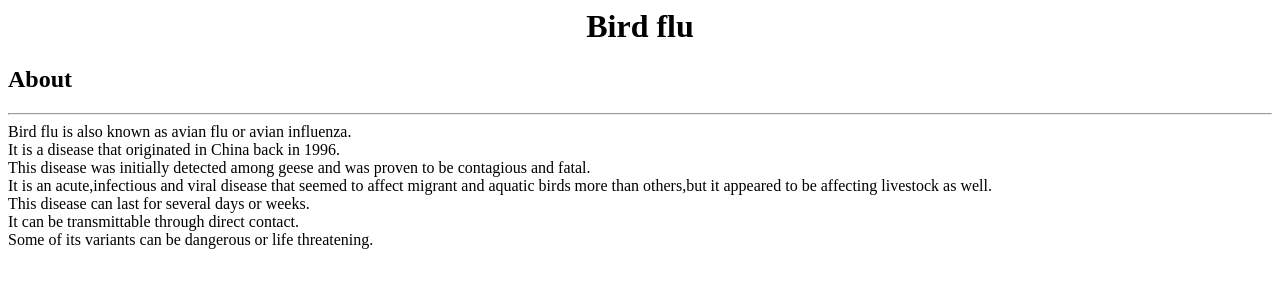
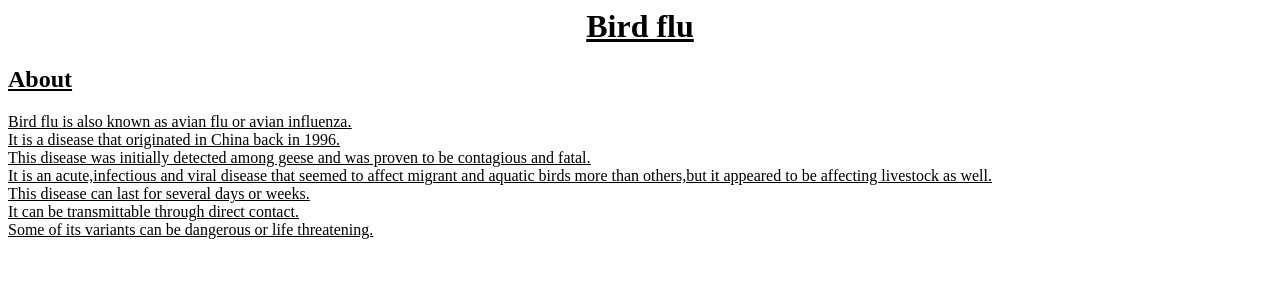
Before and after one commit to DhuvaSingapore/Bird-flu.github.io, a plain HTML site: page index.html in a window 1280 px wide. Drawn offline with Linux system fonts and the light colour scheme.

Commit message:
Update index.html

```diff
--- a/index.html
+++ b/index.html
@@ -11,13 +11,12 @@
     </style>
   </head>
   <body>
-    <center><h1>
+    <center><h1><u>
       Bird flu
-      </h1></center>
+     <u></h1></center>
     <h2>
       About
-    </h2>
-    <hr>
+      </h2>
     Bird flu is also known as avian flu or avian influenza.<br>
     It is a disease that originated in China back in 1996.<br>
     This disease was initially detected among geese and was proven to be contagious and fatal.<br>
```
